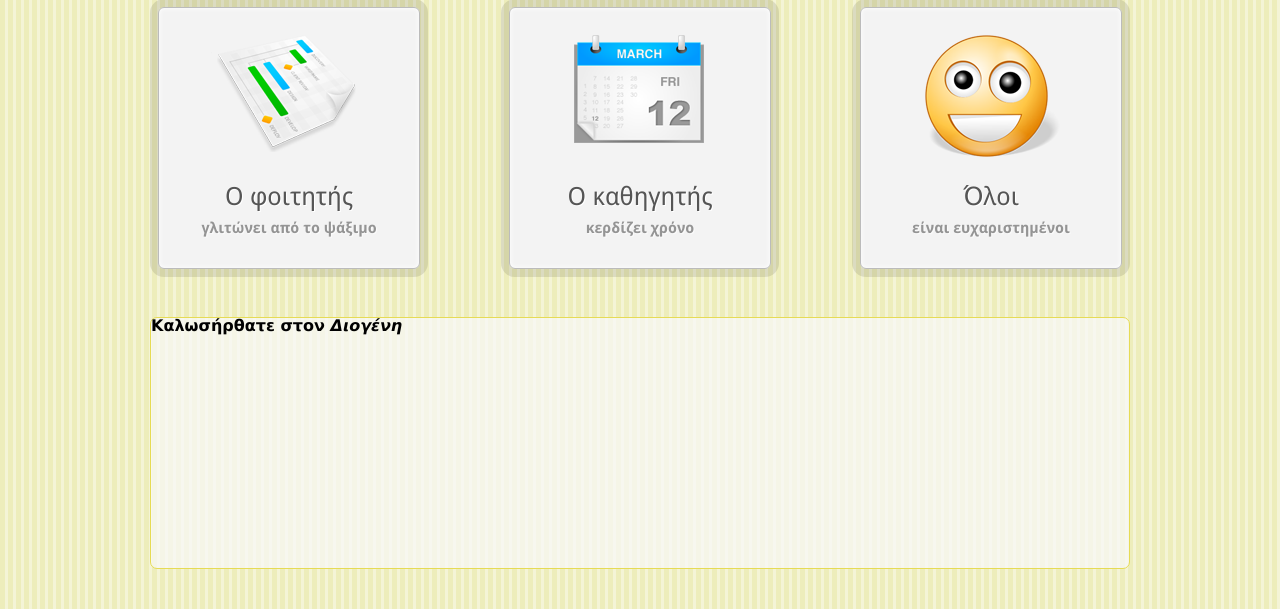
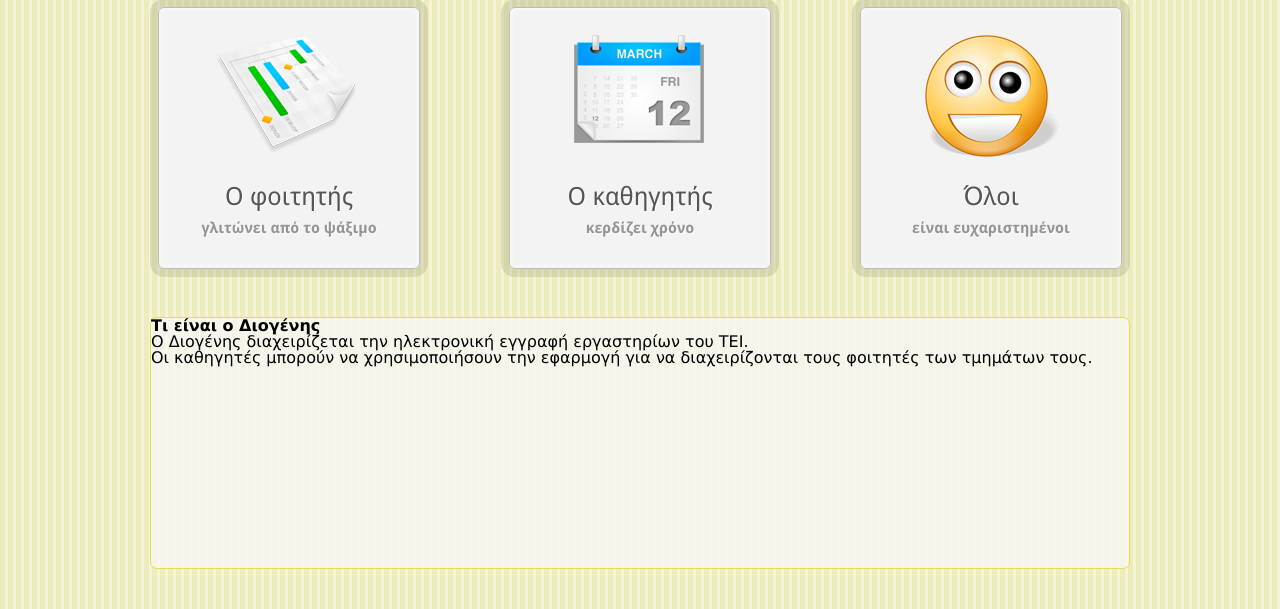
Before and after one commit to gtsiokos/diogenis, a Django app: template templates/index.html in a window 1280 px wide. Shown: the part 84-693 px from the top of the page. Run offline with Django 3.2, Linux system fonts and the light colour scheme; the template is opened without the code that fills it, so the values that code supplies are empty; some libraries are stand-ins or nearby versions.

Commit message:
minor templating changes

```diff
--- a/templates/index.html
+++ b/templates/index.html
@@ -30,6 +30,8 @@
 	</li>
 </ul>
 <div id="content" class="not-logged">
-	<h2>Καλωσήρθατε στον <em>Διογένη</em></h2>
+	<h2>Τι είναι ο Διογένης</h2>
+	<p>O Διογένης διαχειρίζεται την ηλεκτρονική εγγραφή εργαστηρίων του ΤΕΙ.</p>
+	<p>Οι καθηγητές μπορούν να χρησιμοποιήσουν την εφαρμογή για να διαχειρίζονται τους φοιτητές των τμημάτων τους.</p>
 </div>
 {% endblock content %}
--- a/templates/students/labs.html
+++ b/templates/students/labs.html
@@ -4,6 +4,7 @@
 
 <div id="content" class="logged">
 	{{ block.super }}
+	{% if results %}
 		<dl class="labs">
 		{% for labt in results %}
 			<dt> {{ labt.lesson_name }} </dt>
@@ -12,6 +13,11 @@
 			</dd>
 		{% endfor %}
 		</dl>
+	{% else %}
+	<div id="ui-messages">
+		<p class="warning">Δεν έχετε προσθέσει τα εργαστήρια σας στον Διογένη</p>
+	</div>
+	{% endif %}
 </div>
 
 {% endblock content %}
--- a/templates/teachers/labs.html
+++ b/templates/teachers/labs.html
@@ -75,10 +75,6 @@
 			</div>
 			{% endfor %}
 		{% endfor %}
-	{% else %}
-		{% comment %}
-		<p>Δεν έχετε προσθέσει τα εργαστήρια σας στον Διογένη.</p>
-		{% endcomment %}
 	{% endif %}
 </div>
 
```
Also changed, not shown: media/admin-ui.css (+7 -1 lines), templates/signup.html (+7 -1 lines). Lines whose indentation alone changed are shown as unchanged.
